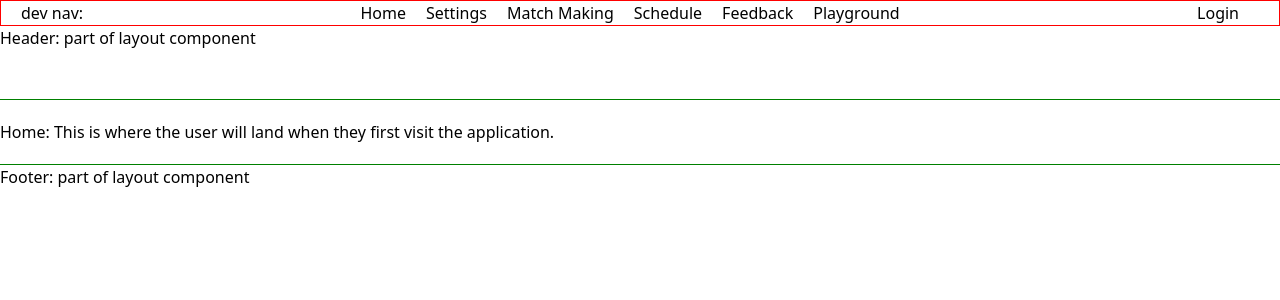
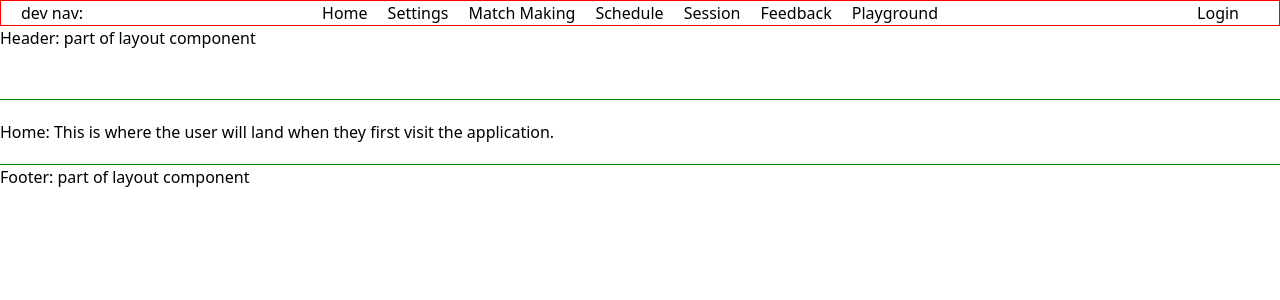
Before and after one commit to final-project-24/mentor-mate-frontend, a React (Vite) app: page / in a window 1280 px wide. Shown: the top 300 px of the page. Built offline with nearby package versions, Linux system fonts and the light colour scheme; no server answers.

Commit message:
adjusted header

```diff
--- a/src/components/header/Header.jsx
+++ b/src/components/header/Header.jsx
@@ -26,6 +26,9 @@ export default function Header() {
               <Link to="/schedule">Schedule</Link>
             </li>
             <li>
+              <Link to="/session">Session</Link>
+            </li>
+            <li>
               <Link to="/feedback">Feedback</Link>
             </li>
             <li>
--- a/src/utils/api-connector.js
+++ b/src/utils/api-connector.js
@@ -126,7 +126,7 @@ export const fetchUsers = async () => {
 export const submitFeedback = async (feedbackData) => {
   try {
     const res = await axios.post('/feedback', feedbackData);
-    if (res.status !== 200) {
+    if (res.status == 200) {
       throw new Error('Unable to submit feedback');
     }
     return res.data;
```
